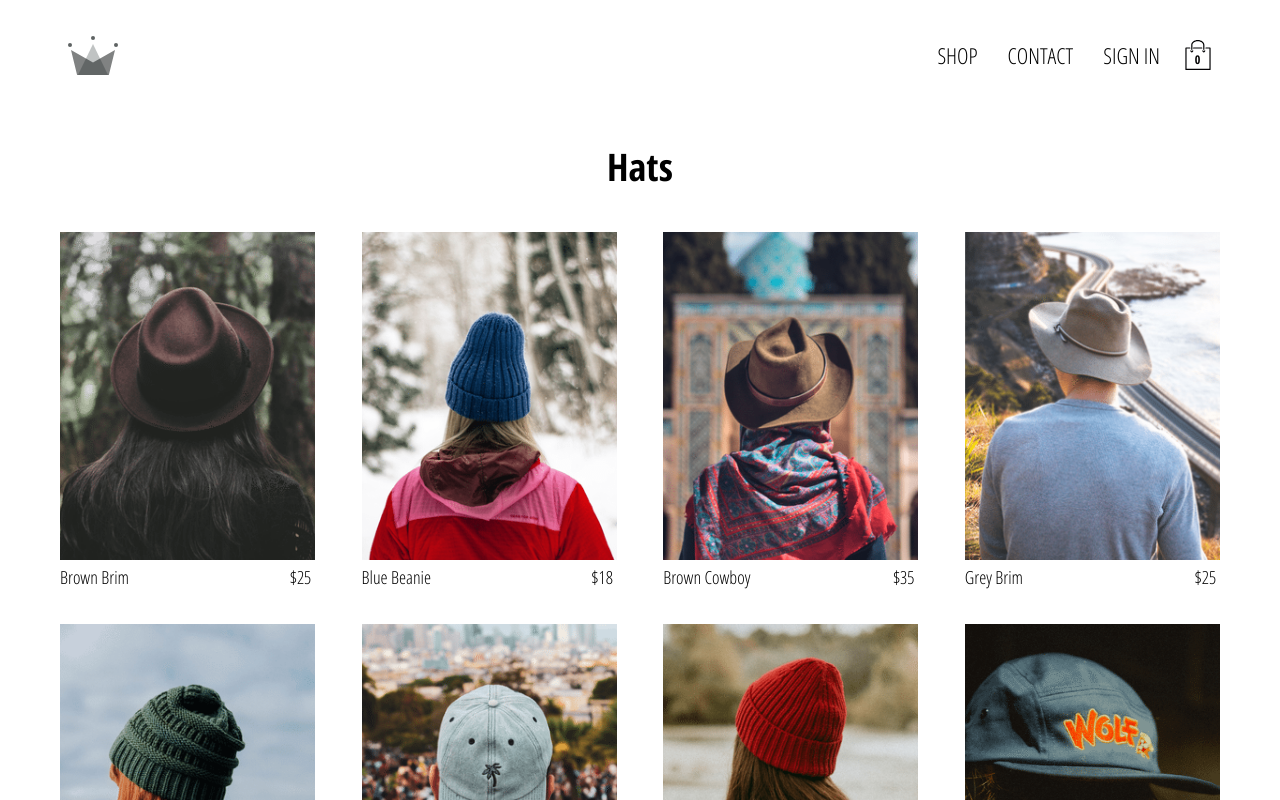
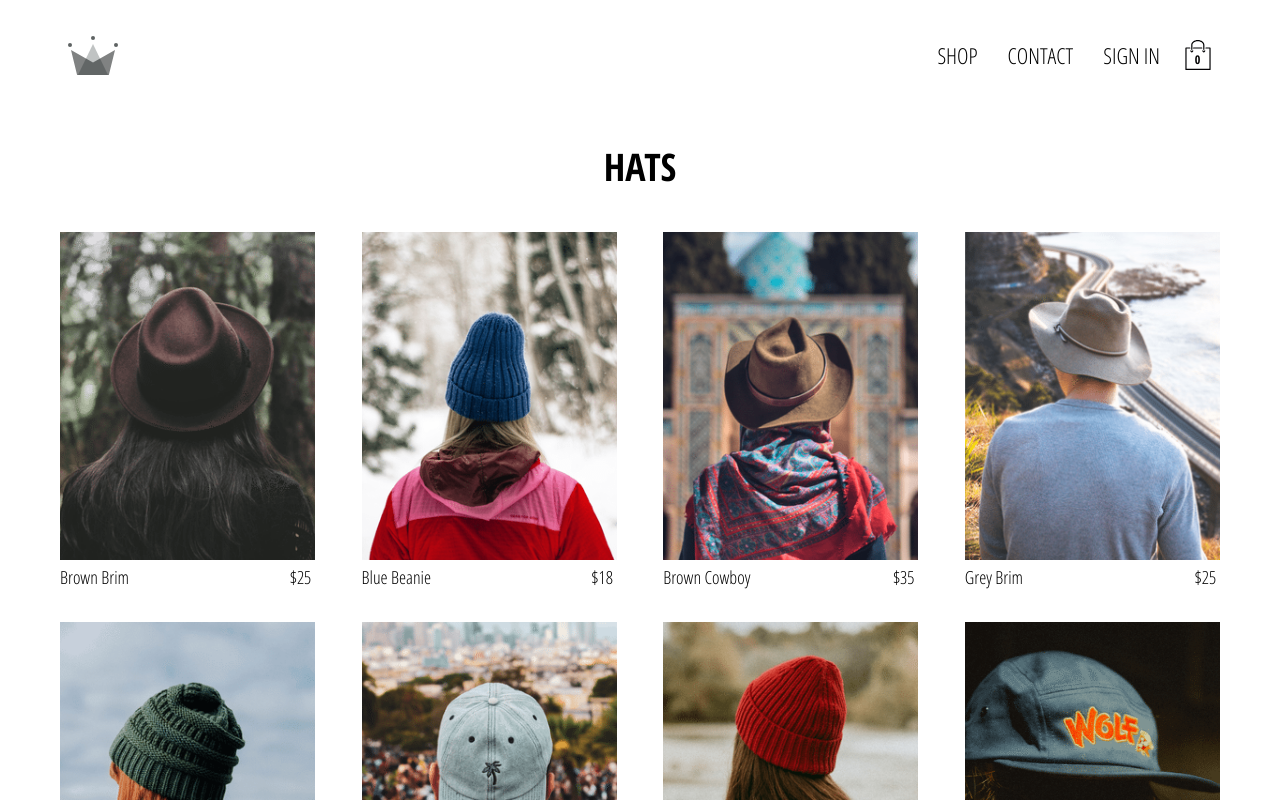
Before and after one commit to jeyeverett/e-commerce, a React (Create React App) app: page /shop in a window 1280 px wide. Both pictures are taken after a click on the element "HATS". Shown: the top 800 px of the page. Built offline with nearby package versions, Linux system fonts and the light colour scheme; no server answers.

Commit message:
Integrated stripe functionality, create StripeCheckoutButton and added it to checkout page.

```diff
--- a/package.json
+++ b/package.json
@@ -13,6 +13,7 @@
     "react-redux": "^7.2.3",
     "react-router-dom": "^5.2.0",
     "react-scripts": "4.0.3",
+    "react-stripe-checkout": "^2.6.3",
     "redux": "^4.0.5",
     "redux-logger": "^3.0.6",
     "redux-persist": "^6.0.0",
--- /dev/null
+++ b/src/components/stripe-button/stripe-button.component.jsx
@@ -0,0 +1,28 @@
+import React from 'react';
+import StripeCheckout from 'react-stripe-checkout';
+
+const StripeCheckoutButton = ({ price }) => {
+    const priceForStripe = price * 100; //Stripe takes payments in cents
+    const publishableKey = 'pk_test_51IgGEEDNsfgN88DjOQJjCuUG9nX4MQQbgnvyHs6p8hhZhHeuhx0wA2aITIGa0XDXya8cTSn6yozcrQahFkLsEJwy00mU1S5LGE';
+    const onToken = token => {
+        console.log(token);
+        alert('Payment Successful');
+    }
+
+    return (
+        <StripeCheckout
+            label='Pay Now'
+            name='E-Commerce App'
+            billingAddress
+            shippingAddress
+            image='https://svgshare.com/i/CUz.svg'
+            description={`Your total is $${price}`}
+            amount={priceForStripe}
+            panelLabel='Pay Now'
+            token={onToken}
+            stripeKey={publishableKey}
+        />
+    )
+}
+
+export default StripeCheckoutButton
--- a/src/pages/checkout/checkout.component.jsx
+++ b/src/pages/checkout/checkout.component.jsx
@@ -9,6 +9,7 @@ import { selectCartItems, selectCartTotal } from '../../redux/cart/cart.selector
 
 //Components
 import CheckoutItem from '../../components/checkout-item/checkout-item.component';
+import StripeCheckoutButton from '../../components/stripe-button/stripe-button.component';
 
 const CheckoutPage = ({ cartItems, cartTotal }) => (
     <div className="checkout-page">
@@ -40,6 +41,12 @@ const CheckoutPage = ({ cartItems, cartTotal }) => (
         <div className="total">
             <span>TOTAL: ${cartTotal}</span>
         </div>
+        <StripeCheckoutButton price={cartTotal} />
+        <div className="test-warning">
+            *Please use the following test credit card for payments*
+            <br/>
+            4242 4242 4242 4242 - EXP: 06/15 - CVC: 852
+        </div>
     </div>
 );
 
--- a/src/pages/checkout/checkout.styles.scss
+++ b/src/pages/checkout/checkout.styles.scss
@@ -28,4 +28,11 @@
         margin-left: auto;
         font-size: 36px;
     }
+
+    .test-warning {
+        margin-top: 30px;
+        font-size: 20px;
+        text-align: center;
+        color: red;
+    }
 }
--- a/src/pages/collection/collection.component.jsx
+++ b/src/pages/collection/collection.component.jsx
@@ -14,7 +14,7 @@ const CollectionPage = ({ collection }) => {
          return (
             <div className='collection-page'>
                 <h1 className="title">
-                    {collection.title}
+                    {collection.title.toUpperCase()}
                 </h1>
                 <div className='collection'>
                     {
--- a/src/pages/collection/collection.styles.scss
+++ b/src/pages/collection/collection.styles.scss
@@ -1,7 +1,7 @@
 .collection-page {
     display: flex;
     flex-direction: column;
-
+    margin-bottom: 40px;
     .title {
         font-size: 38px;
         text-align: center;
@@ -11,7 +11,9 @@
     .collection {
         display: grid;
         grid-template-columns: repeat(4, 1fr);
-        grid-gap: 4%;
+        grid-template-rows: auto;
+        grid-column-gap: 4%;
+        grid-row-gap: 40px;
     }
 
 }
--- a/src/pages/shop/shop.styles.scss
+++ b/src/pages/shop/shop.styles.scss
@@ -0,0 +1,3 @@
+.shop-page {
+    height: auto;
+}
```
Also changed, not shown: 1 other file (tests, documents, lock files or other folders).
